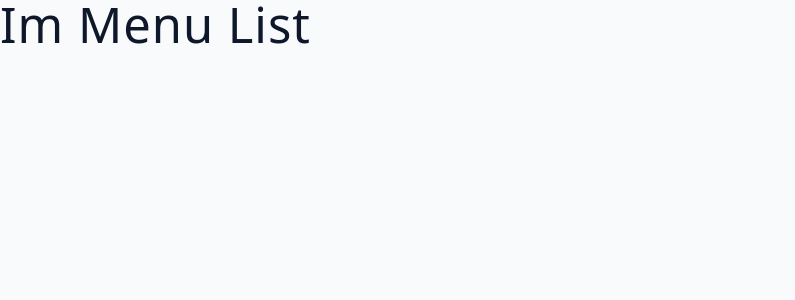
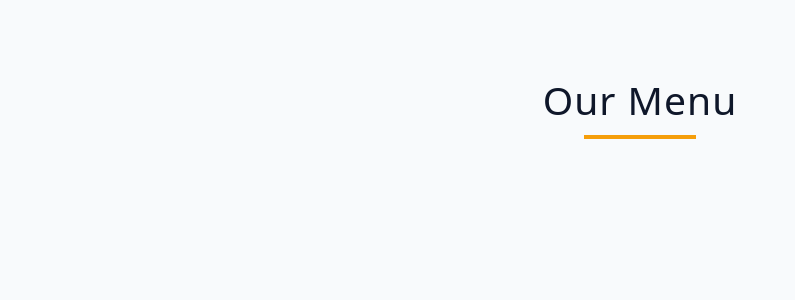
Before and after one commit to Amir2210/Menu, a React (Vite) app: page / in a window 1280 px wide. Shown: the top 300 px of the page, without its empty margins (0-795 px from the left). Built offline with nearby package versions, Linux system fonts and the light colour scheme.

Commit message:
Add title to MenuList cmp

```diff
--- a/src/cmps/MenuList.jsx
+++ b/src/cmps/MenuList.jsx
@@ -1,5 +1,8 @@
 export function MenuList() {
   return (
-    <h1> im menu list</h1>
+    <section className='menu'>
+      <div className="title"><h2>our menu</h2></div>
+      <div className="title-underline"></div>
+    </section>
   )
 }
```
